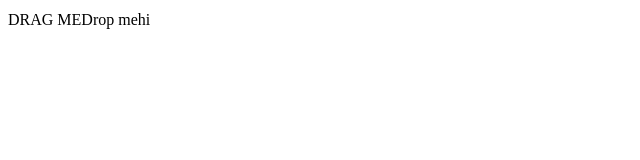
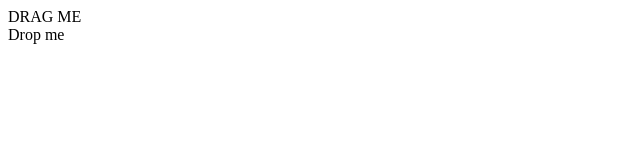
Before and after one commit to TusharJoy/vue3-drag-drop, a Vue app: page / in a window 1280 px wide. Shown: the top 160 px of the page, without its empty margins (0-640 px from the left). Built offline with nearby package versions, Linux system fonts and the light colour scheme.

Commit message:
cleaned styles

```diff
--- a/src/App.vue
+++ b/src/App.vue
@@ -6,37 +6,9 @@
   <header>
     <Drag> DRAG ME </Drag>
     <Drop> Drop me </Drop>
-    <div class="wrapper">hi</div>
   </header>
 
   <main></main>
 </template>
 
-<style scoped>
-header {
-  line-height: 1.5;
-}
-
-.logo {
-  display: block;
-  margin: 0 auto 2rem;
-}
-
-@media (min-width: 1024px) {
-  header {
-    display: flex;
-    place-items: center;
-    padding-right: calc(var(--section-gap) / 2);
-  }
-
-  .logo {
-    margin: 0 2rem 0 0;
-  }
-
-  header .wrapper {
-    display: flex;
-    place-items: flex-start;
-    flex-wrap: wrap;
-  }
-}
-</style>
+<style scoped></style>
```
